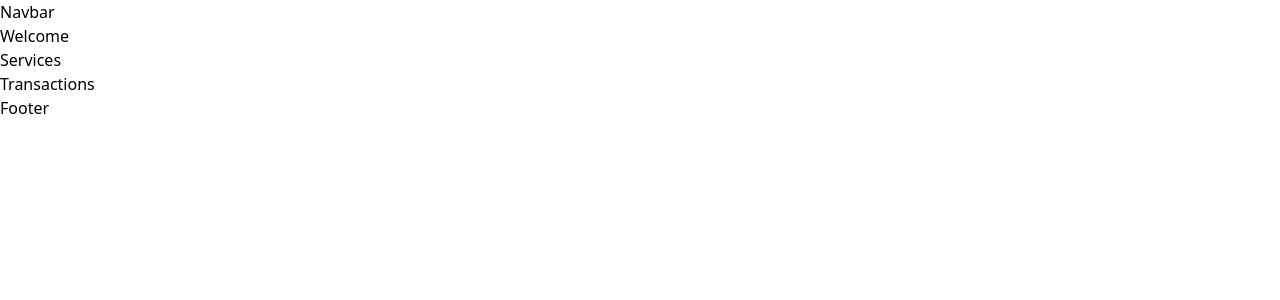
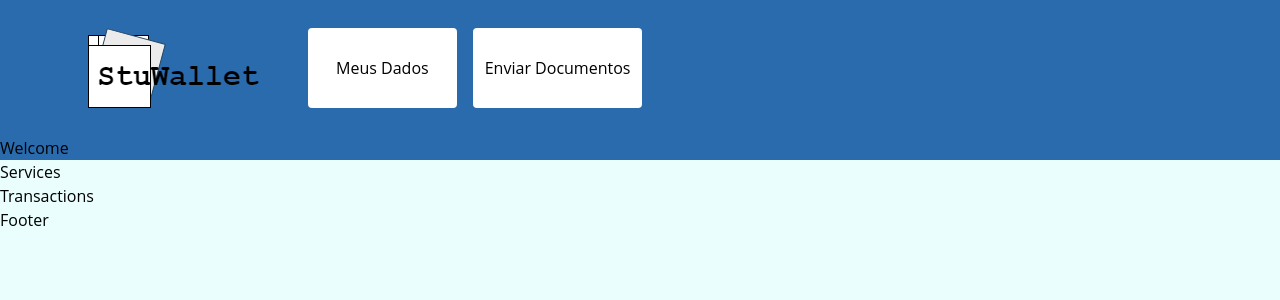
Before and after one commit to ifpr-paranavai/blockchain-certificates, a React (Vite) app in the folder client/: page / in a window 1280 px wide. Shown: the top 300 px of the page. Built offline with nearby package versions, Linux system fonts and the light colour scheme.

Commit message:
Estilização + Navbar

```diff
--- a/client/src/App.css
+++ b/client/src/App.css
@@ -1,3 +1,6 @@
+@import "../node_modules/@syncfusion/ej2-base/styles/material.css";
+@import "../node_modules/@syncfusion/ej2-buttons/styles/material.css";
+
 .App {
   text-align: center;
 }
--- a/client/src/App.jsx
+++ b/client/src/App.jsx
@@ -2,8 +2,8 @@ import { Navbar, Welcome, Footer, Services, Transactions } from './components'
 
 const App = () => {
   return (
-    <div className= "min-h-screen">
-      <div className="gradient-bg-welcome">
+    <div className="min-h-screen" style={{ backgroundColor:"#eafffd"}}>
+      <div className="gradient-bg-welcome rounded-bottom" >
         <Navbar />
         <Welcome/>
       </div>
--- a/client/src/components/Navbar.jsx
+++ b/client/src/components/Navbar.jsx
@@ -1,6 +1,25 @@
+import { HiMenuAlt4 } from 'react-icons/hi';
+import { AiOutlineClose } from 'react-icons/ai';
+
 const Navbar = () => {
     return (
-        <h1>Navbar</h1>
+        <div className='w-full flex p-7 px-10' >
+            <div className=' px-12'>
+                <img src="../../images/stuWalletLogo.png"/>
+            </div>
+            <button onclick="" className='bg-[#ffffff] py-1 px-7 rounded cursor-pointer hover:bg-[#91c2dd]'>
+                Meus Dados
+            </button>
+            <button onclick="" className='bg-[296bad]  px-2 '>
+
+            </button>
+            <br></br>
+            <button onclick="" className='bg-[#ffffff]  px-3 rounded cursor-pointer hover:bg-[#91c2dd]'>
+                Enviar Documentos
+            </button>
+        </div>
+
+        //<h1>Navbar</h1>
     );
 }
 
--- a/client/src/index.css
+++ b/client/src/index.css
@@ -1,3 +1,35 @@
 @tailwind base;
 @tailwind components;
 @tailwind utilities;
+
+html {
+    padding: 0;
+    margin: 0;
+    box-sizing: border-box;
+}
+
+body {
+    margin: 0;
+    font-family: "Open Sans", sans-serif;
+    -webkit-font-smoothing: antialiased;
+    -moz-osx-font-smoothing: grayscale;
+}
+
+.gradient-bg-welcome {
+    background-color: #296bad;
+}
+
+.gradient-bg-services {
+    background-color: rgb(19, 100, 109);
+}
+
+.gradient-bg-footer {
+    background-color: rgb(19, 100, 109);
+}
+
+.text-gradient {
+    background-color: #fff;
+    background-image: radial-gradient(at 4% 36%, hsla(0, 0%, 100%, 1) 0, transparent 53%), radial-gradient(at 100% 60%, rgb(0, 0, 0) 0, transparent 50%);
+    -webkit-background-clip: text;
+    -webkit-text-fill-color: transparent;
+}
```
Also changed, not shown: client/images/stuWalletLogo.png (added).
